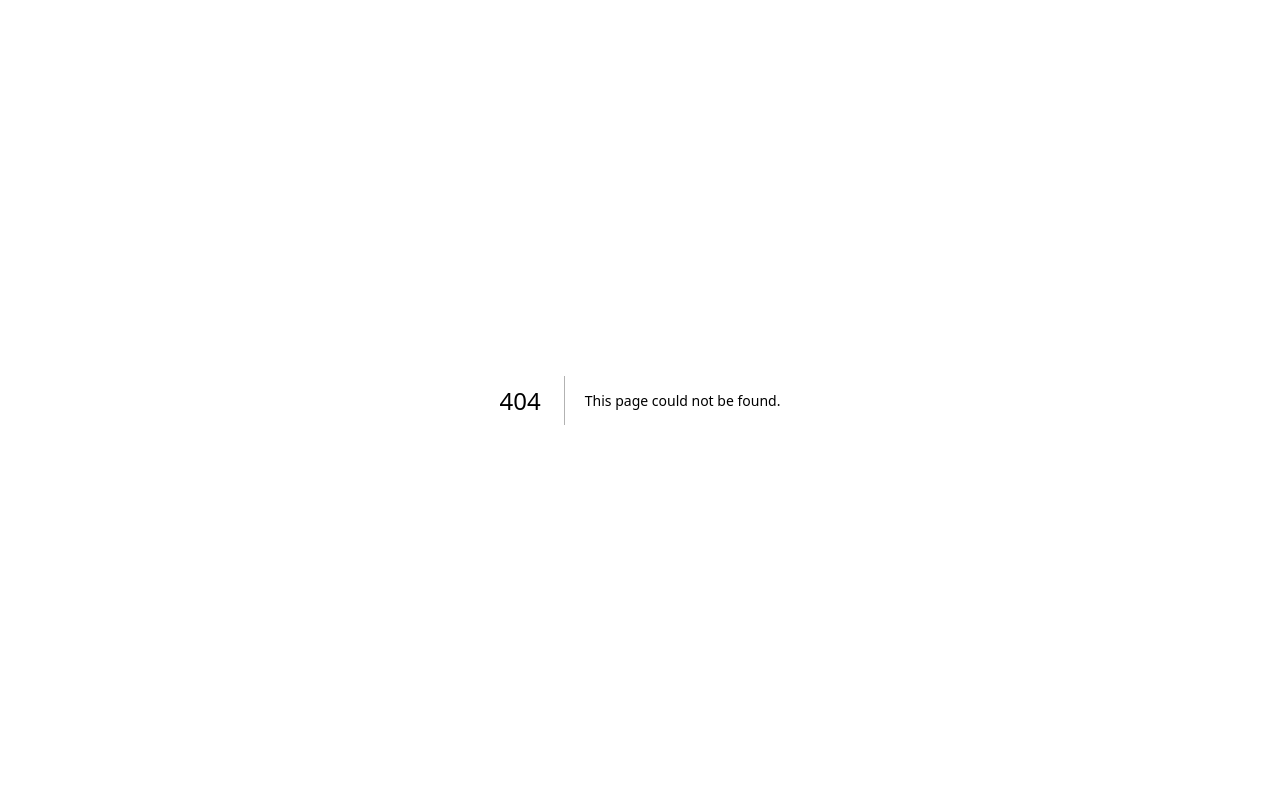
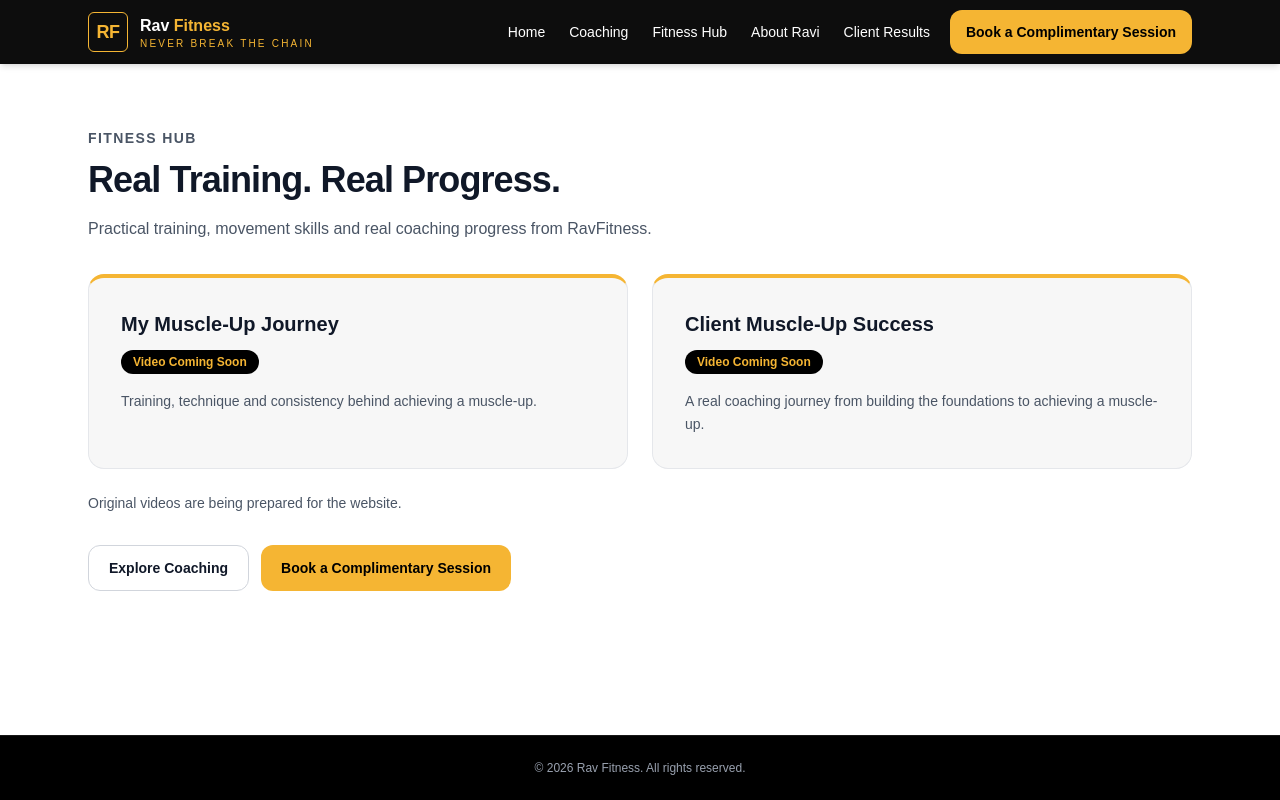
Before and after one commit to ravfitness/ravfitness-site, a Next.js app: page /fitness-hub in a window 1280 px wide. Before the commit this address had no page. Built offline with nearby package versions, Linux system fonts and the light colour scheme.

Commit message:
Build RF-047 Fitness Hub foundation

```diff
--- /dev/null
+++ b/app/fitness-hub/page.tsx
@@ -0,0 +1,62 @@
+import Link from "next/link";
+import SiteHeader from "@/components/layout/SiteHeader";
+import SiteFooter from "@/components/layout/SiteFooter";
+
+const videos: ReadonlyArray<{ title: string; description: string }> = [
+  {
+    title: "My Muscle-Up Journey",
+    description: "Training, technique and consistency behind achieving a muscle-up.",
+  },
+  {
+    title: "Client Muscle-Up Success",
+    description: "A real coaching journey from building the foundations to achieving a muscle-up.",
+  },
+];
+
+export default function FitnessHubPage() {
+  return (
+    <div className="min-h-screen bg-white text-gray-900 flex flex-col">
+      <SiteHeader />
+      <main className="flex-1 pt-14 md:pt-16">
+        <div className="max-w-6xl mx-auto px-6 py-12 md:py-16">
+          <p className="text-sm font-semibold tracking-widest text-gray-600">
+            FITNESS HUB
+          </p>
+          <h1 className="mt-3 text-3xl sm:text-4xl font-bold tracking-tight">
+            Real Training. Real Progress.
+          </h1>
+          <p className="mt-4 max-w-2xl text-base leading-relaxed text-gray-600">
+            Practical training, movement skills and real coaching progress from RavFitness.
+          </p>
+
+          <div className="mt-8 grid gap-6 md:grid-cols-2">
+            {videos.map(({ title, description }) => (
+              <article key={title} className="min-w-0 rounded-2xl border border-gray-200 border-t-4 border-t-[#f5b533] bg-[#f7f7f7] p-6 md:p-8">
+                <h2 className="text-xl font-semibold">{title}</h2>
+                <p className="mt-3 inline-block rounded-full bg-black px-3 py-1 text-xs font-semibold text-[#f5b533]">
+                  Video Coming Soon
+                </p>
+                <p className="mt-4 text-sm leading-relaxed text-gray-600">
+                  {description}
+                </p>
+              </article>
+            ))}
+          </div>
+
+          <p className="mt-6 text-sm text-gray-600">
+            Original videos are being prepared for the website.
+          </p>
+          <div className="mt-8 flex flex-col gap-3 sm:flex-row">
+            <Link href="/coaching" className="inline-flex min-h-11 items-center justify-center rounded-xl border border-gray-300 px-5 py-3 text-center text-sm font-semibold hover:bg-gray-50 focus-visible:outline-2 focus-visible:outline-offset-2 focus-visible:outline-[#f5b533]">
+              Explore Coaching
+            </Link>
+            <Link href="/#contact" className="inline-flex min-h-11 items-center justify-center rounded-xl bg-[#f5b533] px-5 py-3 text-center text-sm font-semibold text-black hover:brightness-110 focus-visible:outline-2 focus-visible:outline-offset-2 focus-visible:outline-[#f5b533]">
+              Book a Complimentary Session
+            </Link>
+          </div>
+        </div>
+      </main>
+      <SiteFooter />
+    </div>
+  );
+}
--- a/components/layout/SiteHeader.tsx
+++ b/components/layout/SiteHeader.tsx
@@ -6,6 +6,7 @@ import Link from "next/link";
 const navigation: ReadonlyArray<{ label: string; href: string }> = [
   { label: "Home", href: "/" },
   { label: "Coaching", href: "/coaching" },
+  { label: "Fitness Hub", href: "/fitness-hub" },
   { label: "About Ravi", href: "/#about" },
   { label: "Client Results", href: "/#results" },
 ];
```
Also changed, not shown: 1 other file (tests, documents, lock files or other folders).
